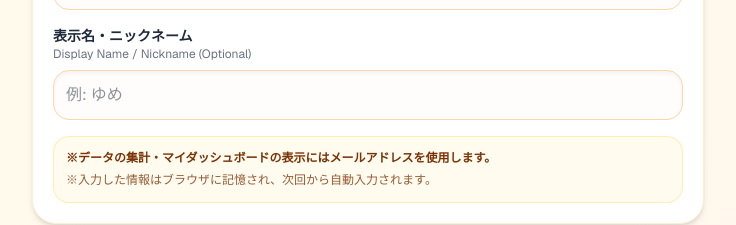
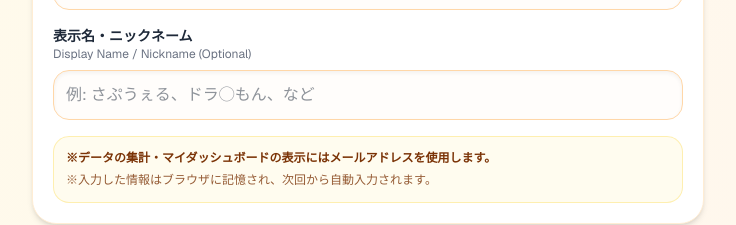
Before and after one commit to hiroto-code/2hfs-app, a Next.js app: page /p/1/post in a window 1280 px wide. Shown: the part 371-596 px from the top of the page, without its empty margins (272-1008 px from the left). Built offline with nearby package versions, Linux system fonts and the light colour scheme; no server answers.

Commit message:
fix: IDの例を変更

```diff
--- a/app/p/[event_id]/[timing]/page.tsx
+++ b/app/p/[event_id]/[timing]/page.tsx
@@ -240,7 +240,7 @@ export default function SurveyPage({ params }: { params: Promise<{ event_id: str
                 type="text"
                 value={displayName}
                 onChange={(e) => setDisplayName(e.target.value)}
-                placeholder="例: ゆめ"
+                placeholder="例: さぷうぇる、ドラ◯もん、など"
                 className="w-full mt-1 p-3 border border-orange-200 rounded-2xl focus:ring-2 focus:ring-amber-400 focus:outline-none text-base text-gray-800 bg-orange-50/20 shadow-inner"
               />
             </div>
```
